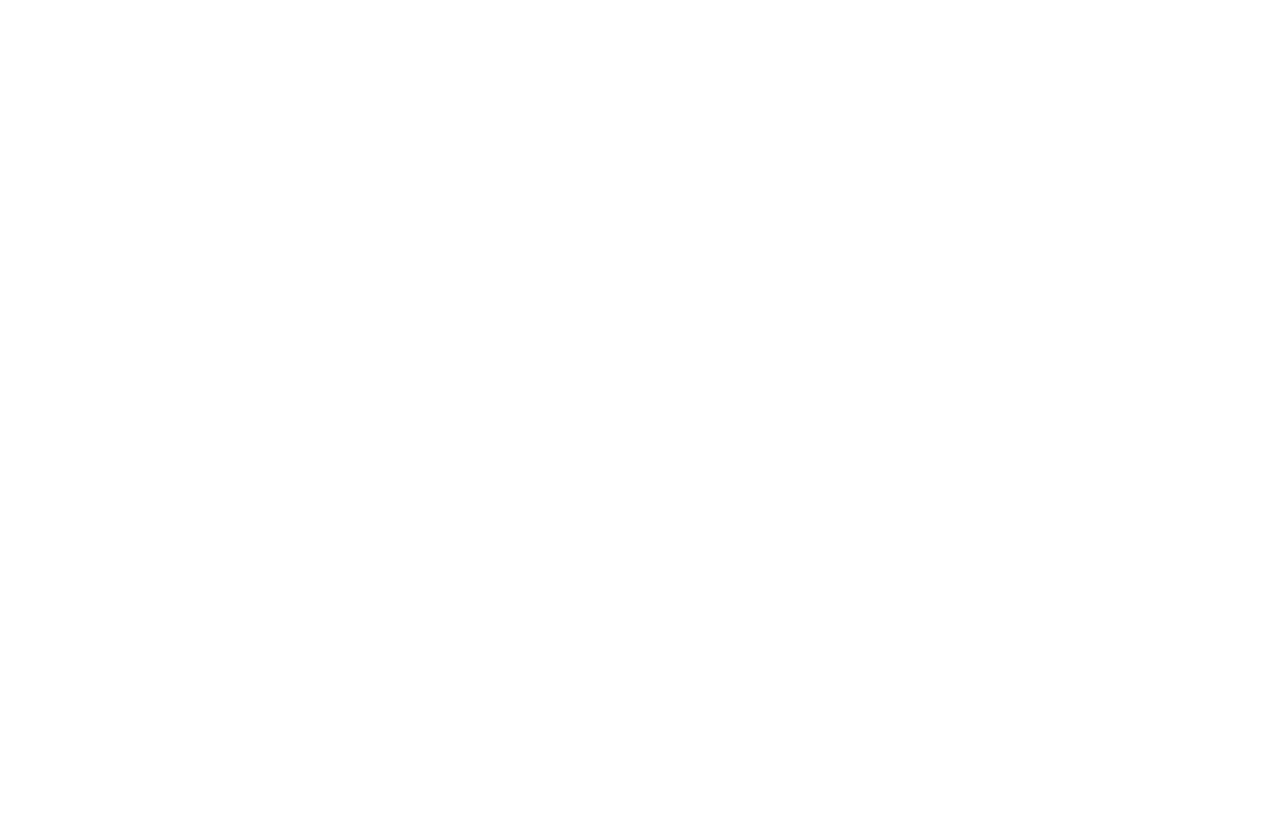
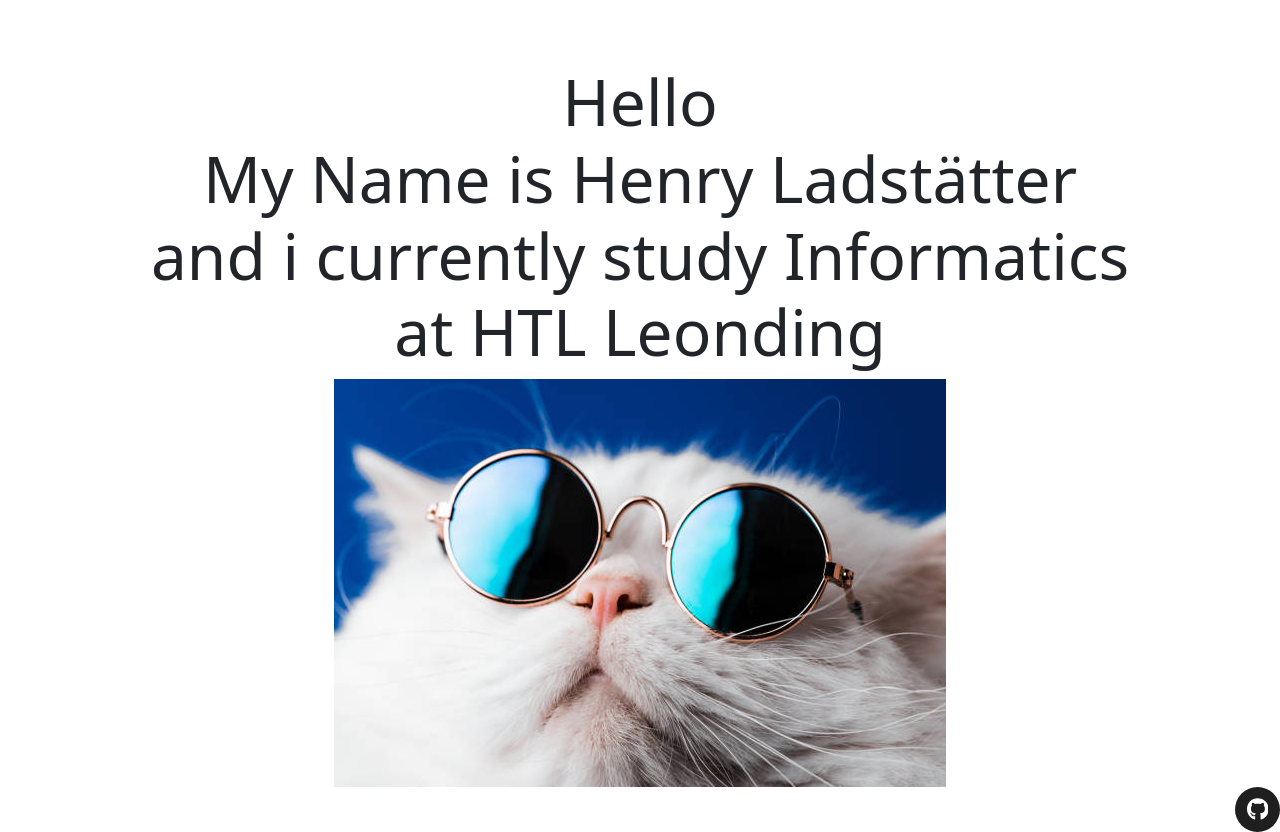
Before and after one commit to HenryLad/Info_Website, a plain HTML site: page index.html in a window 1280 px wide. Before the commit the page ends 800 px from the top, so only its background shows below. Drawn offline with nearby package versions, Linux system fonts and the light colour scheme.

Commit message:
First Website design

```diff
--- a/index.html
+++ b/index.html
@@ -1,12 +1,28 @@
 <!DOCTYPE html>
 <html lang="en">
+
 <head>
    <meta charset="UTF-8">
    <meta name="viewport" content="width=device-width, initial-scale=1.0">
    <title>Personal Website</title>
+   <link href="https://cdn.jsdelivr.net/npm/bootstrap@5.3.2/dist/css/bootstrap.min.css" rel="stylesheet" integrity="sha384-T3c6CoIi6uLrA9TneNEoa7RxnatzjcDSCmG1MXxSR1GAsXEV/Dwwykc2MPK8M2HN" crossorigin="anonymous">
    <link rel="stylesheet" href="style.css">
 </head>
+
 <body>
+   <h1 class="display-3">Hello <br> My Name is <strong>Henry Ladstätter</strong>  <br> and i currently study Informatics <br> at <strong>HTL Leonding</strong></h1>
+   <div class="ProfilePicture"><img src="ProfilePicture.jpg" alt="ProfilePicture"></div>
+<div class="github">
+   <button class="Btn">
+      <svg class="svgIcon" viewBox="0 0 496 512" height="1.4em" xmlns="http://www.w3.org/2000/svg">
+         <path
+            d="M165.9 397.4c0 2-2.3 3.6-5.2 3.6-3.3.3-5.6-1.3-5.6-3.6 0-2 2.3-3.6 5.2-3.6 3-.3 5.6 1.3 5.6 3.6zm-31.1-4.5c-.7 2 1.3 4.3 4.3 4.9 2.6 1 5.6 0 6.2-2s-1.3-4.3-4.3-5.2c-2.6-.7-5.5.3-6.2 2.3zm44.2-1.7c-2.9.7-4.9 2.6-4.6 4.9.3 2 2.9 3.3 5.9 2.6 2.9-.7 4.9-2.6 4.6-4.6-.3-1.9-3-3.2-5.9-2.9zM244.8 8C106.1 8 0 113.3 0 252c0 110.9 69.8 205.8 169.5 239.2 12.8 2.3 17.3-5.6 17.3-12.1 0-6.2-.3-40.4-.3-61.4 0 0-70 15-84.7-29.8 0 0-11.4-29.1-27.8-36.6 0 0-22.9-15.7 1.6-15.4 0 0 24.9 2 38.6 25.8 21.9 38.6 58.6 27.5 72.9 20.9 2.3-16 8.8-27.1 16-33.7-55.9-6.2-112.3-14.3-112.3-110.5 0-27.5 7.6-41.3 23.6-58.9-2.6-6.5-11.1-33.3 2.6-67.9 20.9-6.5 69 27 69 27 20-5.6 41.5-8.5 62.8-8.5s42.8 2.9 62.8 8.5c0 0 48.1-33.6 69-27 13.7 34.7 5.2 61.4 2.6 67.9 16 17.7 25.8 31.5 25.8 58.9 0 96.5-58.9 104.2-114.8 110.5 9.2 7.9 17 22.9 17 46.4 0 33.7-.3 75.4-.3 83.6 0 6.5 4.6 14.4 17.3 12.1C428.2 457.8 496 362.9 496 252 496 113.3 383.5 8 244.8 8zM97.2 352.9c-1.3 1-1 3.3.7 5.2 1.6 1.6 3.9 2.3 5.2 1 1.3-1 1-3.3-.7-5.2-1.6-1.6-3.9-2.3-5.2-1zm-10.8-8.1c-.7 1.3.3 2.9 2.3 3.9 1.6 1 3.6.7 4.3-.7.7-1.3-.3-2.9-2.3-3.9-2-.6-3.6-.3-4.3.7zm32.4 35.6c-1.6 1.3-1 4.3 1.3 6.2 2.3 2.3 5.2 2.6 6.5 1 1.3-1.3.7-4.3-1.3-6.2-2.2-2.3-5.2-2.6-6.5-1zm-11.4-14.7c-1.6 1-1.6 3.6 0 5.9 1.6 2.3 4.3 3.3 5.6 2.3 1.6-1.3 1.6-3.9 0-6.2-1.4-2.3-4-3.3-5.6-2z">
+         </path>
+      </svg>
+      <span class="text"><a href="https://github.com/HenryLad">Github</a></span>
+   </button>
+</div>
+   <script src="https://cdn.jsdelivr.net/npm/bootstrap@5.3.2/dist/js/bootstrap.bundle.min.js" integrity="sha384-C6RzsynM9kWDrMNeT87bh95OGNyZPhcTNXj1NW7RuBCsyN/o0jlpcV8Qyq46cDfL" crossorigin="anonymous"></script>
+</body>
 
-</body>
 </html>
--- a/style.css
+++ b/style.css
@@ -0,0 +1,67 @@
+.Btn {
+   border: none;
+   border-radius: 50%;
+   width: 45px;
+   height: 45px;
+   display: flex;
+   align-items: center;
+   justify-content: center;
+   transition-duration: .4s;
+   cursor: pointer;
+   position: relative;
+   background-color: rgb(31, 31, 31);
+   overflow: hidden;
+ }
+
+ .svgIcon {
+   transition-duration: .3s;
+ }
+
+ .svgIcon path {
+   fill: white;
+ }
+
+ .text {
+   position: absolute;
+   color: rgb(255, 255, 255);
+   width: 120px;
+   font-weight: 600;
+   opacity: 0;
+   transition-duration: .4s;
+ }
+
+ .Btn:hover {
+   width: 110px;
+   transition-duration: .4s;
+   border-radius: 30px;
+ }
+
+ .Btn:hover .text {
+   opacity: 1;
+   transition-duration: .4s;
+ }
+
+ .Btn:hover .svgIcon {
+   opacity: 0;
+   transition-duration: .3s;
+ }
+ a{
+   color: white;
+   text-decoration: none;
+ }
+ h1{
+   text-align: center;
+   margin-top:4rem ;
+ }
+.ProfilePicture{
+   display: flex;
+   justify-content: center;
+   align-items: center;
+   border-radius: 50%;
+
+}
+.github{
+  display: flex;
+  justify-content: right;
+  align-items: bottom;
+}
```
Also changed, not shown: ProfilePicture.jpg (added).
